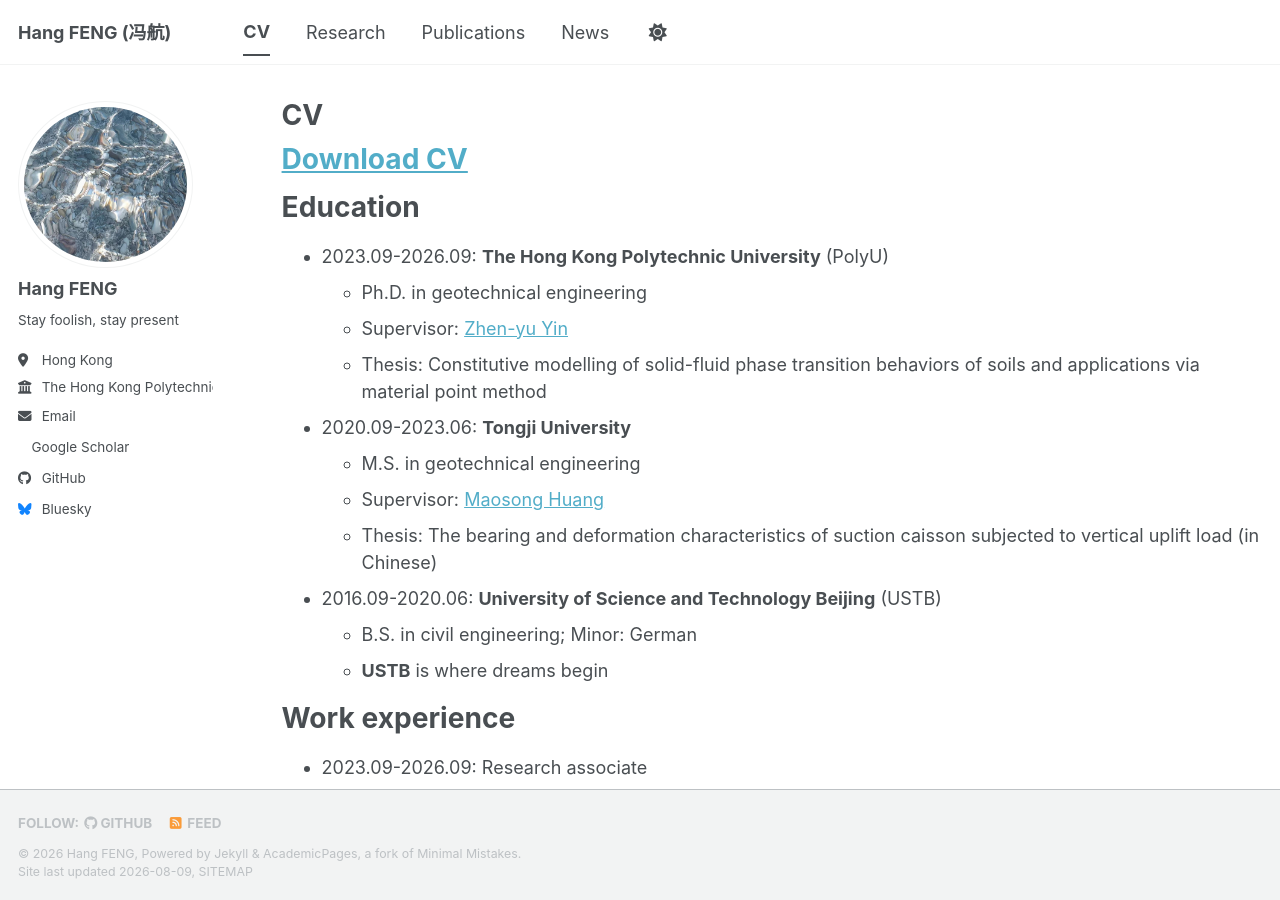
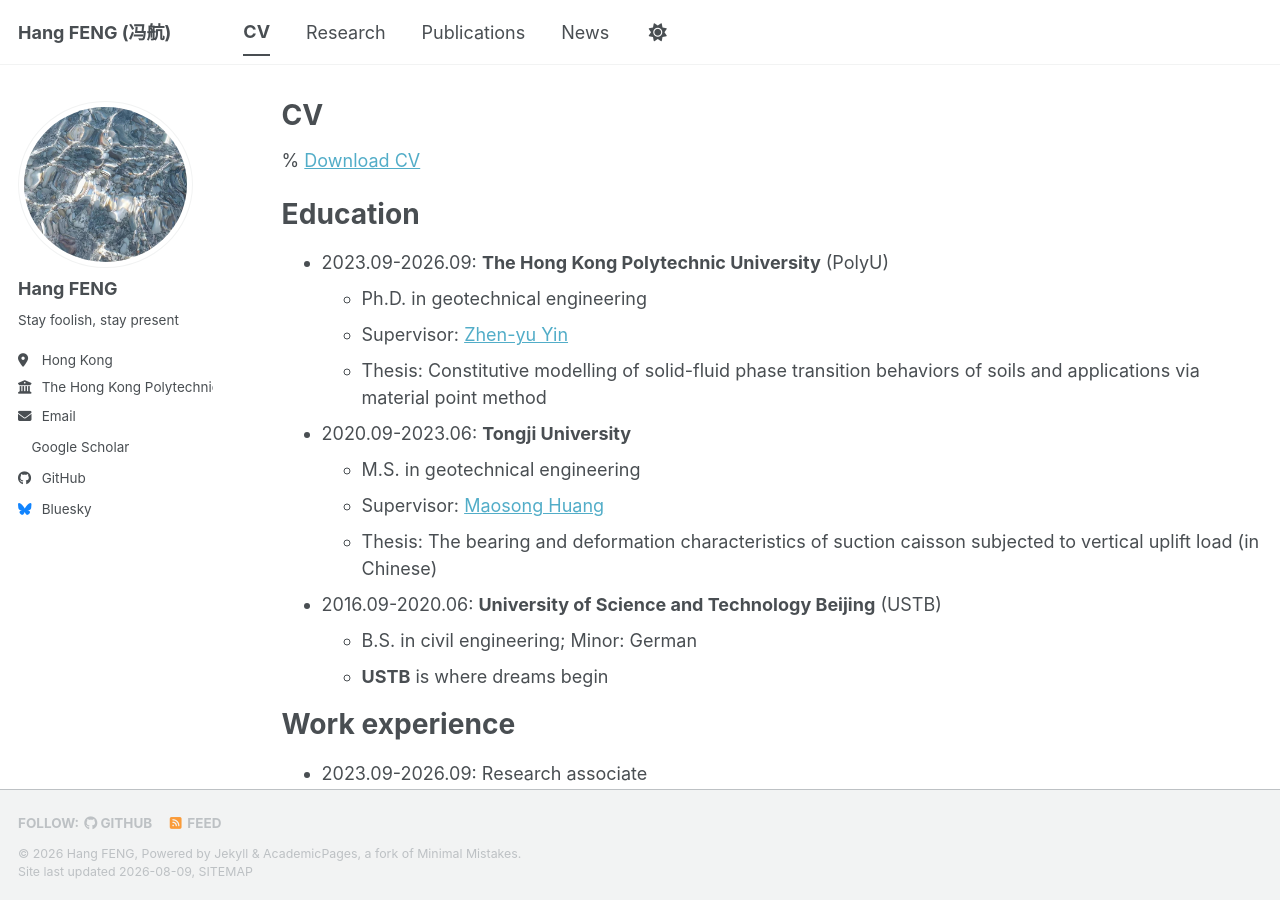
Before and after one commit to fenghang454/fenghang454.github.io, a Jekyll site: the page built from _pages/cv.md, in a window 1280 px wide and 900 px high. Built offline with Jekyll 4.4.1, drawn with Linux system fonts in a browser that asks for light colours; a style sheet for code colours, icons or effects is not loaded.

Commit message:
Update cv.md

```diff
--- a/_pages/cv.md
+++ b/_pages/cv.md
@@ -9,7 +9,7 @@ redirect_from:
 
 {% include base_path %}
 
-# [Download CV](/files/CV.pdf)
+% [Download CV](/files/CV.pdf)
 
 Education
 ======
```
